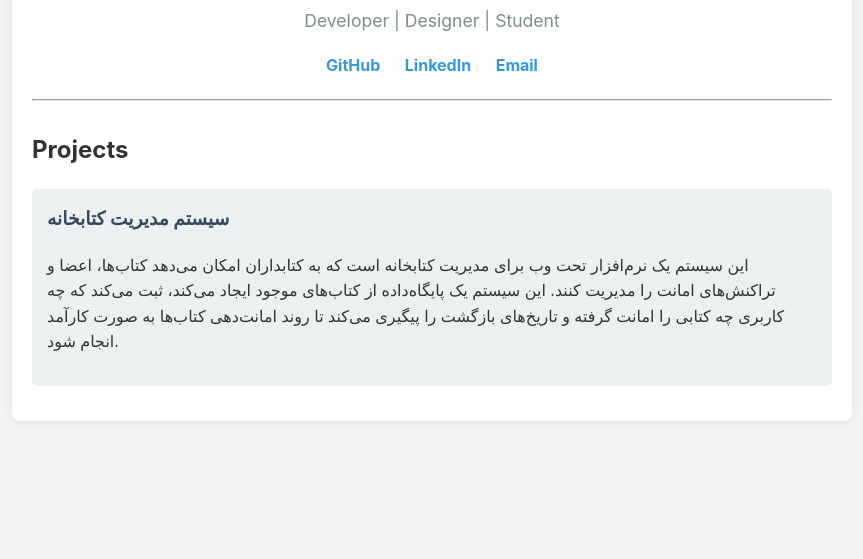
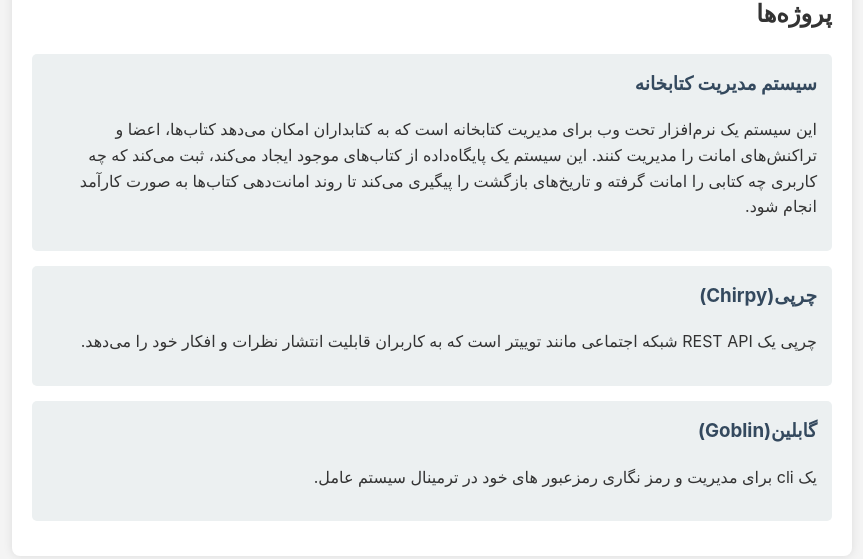
Before and after one commit to rezbow/rezb, a plain HTML site: page index.html in a window 1280 px wide. Shown: the part 241-800 px from the top of the page, without its empty margins (208-1071 px from the left). Drawn offline with Linux system fonts and the light colour scheme.

Commit message:
change styling

```diff
--- a/index.html
+++ b/index.html
@@ -1,5 +1,5 @@
 <!DOCTYPE html>
-<html lang="en">
+<html lang="fa" dir="rtl">
 <head>
     <meta charset="UTF-8">
     <meta name="viewport" content="width=device-width, initial-scale=1.0">
@@ -42,7 +42,7 @@
         }
         .projects {
             margin-top: 30px;
-            text-align: left;
+            text-align: right;
         }
         .project-card {
             background-color: #ecf0f1;
@@ -64,18 +64,30 @@
 <body>
     <div class="container">
         <header class="header">
-            <h1>رضا بوالحسنی</h1> <p>Developer | Designer | Student</p> <div class="social-links">
-                <a href="https://github.com/your-username" target="_blank">GitHub</a> <a href="https://linkedin.com/in/your-profile" target="_blank">LinkedIn</a> <a href="mailto:your.email@example.com">Email</a> </div>
+            <h1>رضا بوالحسنی</h1> <p>Developer | Student</p> <div class="social-links">
+                <a href="https://github.com/rezbow" target="_blank">GitHub</a> <a href="mailto:rzbo.35@example.com">Email</a> </div>
         </header>
 
         <hr style="margin: 20px 0;">
 
         <section class="projects">
-            <h2>Projects</h2>
+            <h2>پروژه‌ها</h2>
             <div class="project-card">
-                <h3><a href="https://github.com/your-username/project-one" target="_blank">سیستم مدیریت کتابخانه</a></h3>
+                <h3><a href="https://github.com/rezbow/lms" target="_blank">سیستم مدیریت کتابخانه</a></h3>
                 <p>
                 این سیستم یک نرم‌افزار تحت وب برای مدیریت کتابخانه است که به کتابداران امکان می‌دهد کتاب‌ها، اعضا و تراکنش‌های امانت را مدیریت کنند. این سیستم یک پایگاه‌داده از کتاب‌های موجود ایجاد می‌کند، ثبت می‌کند که چه کاربری چه کتابی را امانت گرفته و تاریخ‌های بازگشت را پیگیری می‌کند تا روند امانت‌دهی کتاب‌ها به صورت کارآمد انجام شود.
+                </p>
+            </div>
+            <div class="project-card">
+                <h3><a href="https://github.com/rezbow/chirpy" target="_blank">چرپی(Chirpy)</a></h3>
+                <p>
+                چرپی یک REST API شبکه اجتماعی مانند توییتر است که به کاربران قابلیت انتشار نظرات و افکار خود را می‌دهد.
+                </p>
+            </div>
+                        <div class="project-card">
+                <h3><a href="https://github.com/rezbow/goblin" target="_blank">گابلین(Goblin)</a></h3>
+                <p>
+                یک cli برای مدیریت و رمز نگاری رمزعبور های خود در ترمینال سیستم عامل.
                 </p>
             </div>
         </section>
```
